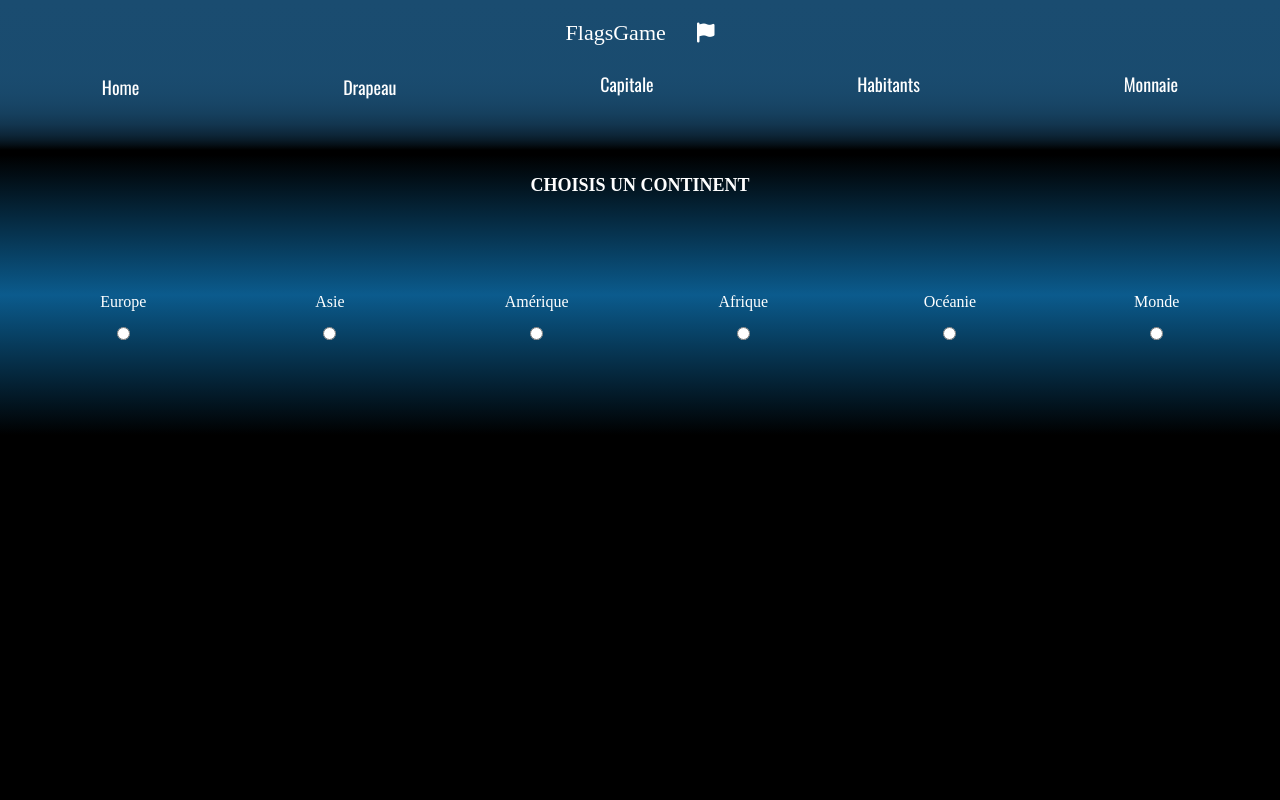
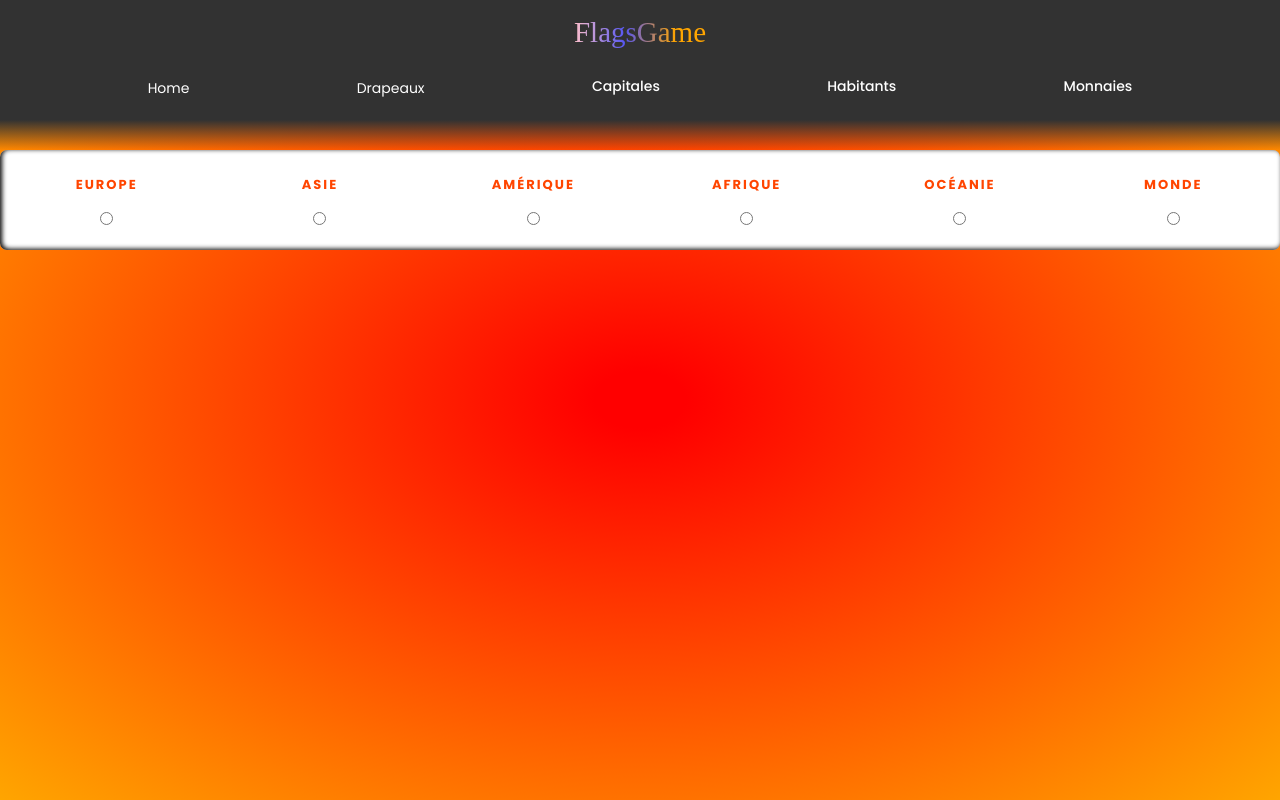
Before and after one commit to Github1234fab/FlagsGameV2, a Vue app in the folder FlagsGameV2/: page /game in a window 1280 px wide. Shown: the top 800 px of the page. Built offline with nearby package versions, Linux system fonts and the light colour scheme; a web font is replaced by a local one.

Commit message:
design ok. Voir fonctions du jeu, bocage fin et éviter deux fois même nom

```diff
--- a/FlagsGameV2/src/assets/style.css
+++ b/FlagsGameV2/src/assets/style.css
@@ -1,10 +1,11 @@
-*{
-    margin: 0px;
-    padding: 0px;
-    box-sizing: border-box;
+* {
+  margin: 0px;
+  padding: 0px;
+  box-sizing: border-box;
 }
 
-body{
-    height: 100vh;
-    font-family: futura;
+body {
+  height: 100vh;
+  font-family: futura;
+  background: radial-gradient(red 5%, orange);
 }
--- a/FlagsGameV2/src/components/HeaderComponent.vue
+++ b/FlagsGameV2/src/components/HeaderComponent.vue
@@ -2,14 +2,14 @@
   <div class="header">
     <div class="logo_container">
       <h1 class="title_header">FlagsGame</h1>
-     <i class="fa-solid fa-flag fa-lg logo"></i>
+     <!-- <i class="fa-solid fa-flag fa-lg logo"></i> -->
     </div>
     <nav>
       <router-link to="/" class="game_menu"> Home</router-link>
-      <router-link to="/game" class="game_menu"> Drapeau</router-link>
-      <h2 class="game_menu">Capitale</h2>
+      <router-link to="/game" class="game_menu"> Drapeaux</router-link>
+      <h2 class="game_menu">Capitales</h2>
       <h2 class="game_menu">Habitants</h2>
-      <h2 class="game_menu">Monnaie</h2>
+      <h2 class="game_menu">Monnaies</h2>
     </nav>
   </div>
 </template>
@@ -22,35 +22,39 @@ body{
 .header {
    height:150px;
   width: 100%;
-  background-color: #1a4c70;
+  background: linear-gradient(to bottom, #323232 80%, transparent);
   display: flex;
   flex-direction: column;
   /* justify-content: space-around; */
   align-items: center;
   align-content: center;
-  background: linear-gradient(to bottom, #1a4c70, 90%,  transparent);
 }
 .title_header {
   color: white;
-  font-size: 22px;
-  margin-top: 20px;
+  font-size: 29px;
+  margin-top: 15px;
+  -webkit-background-clip: text;
+  background-image: linear-gradient(to left, orange 23% , rgb(86, 86, 242), pink );
+  color: transparent;
+
 }
 nav {
-  width: 100%;
+  width: 90%;
   display: flex;
   justify-content: space-around;
 }
 
 .game_menu {
   margin-top: 20px;
-  font-family: oswald;
-  font-size: 18px;
+  font-family: poppins;
+  font-size: 14px;
   color: rgb(255, 255, 255);
   transition: .200s ease-in-out;
+   transform: scale() rotate();
   /* text-shadow: 0px 0px 1px #ffffff;  */
 }
 .game_menu:hover {
- font-size: 20px;
+ transform: scale(1.1) rotate(4deg);
 }
 .logo {
   margin-top: 10px;
--- a/FlagsGameV2/src/views/GameView.vue
+++ b/FlagsGameV2/src/views/GameView.vue
@@ -1,7 +1,7 @@
 <template>
-  <div class="container_game">
+  <!-- <div class="container_game"> -->
   <div class="table_board">
-      <h1>Choisis un continent</h1>
+    <!-- <h1>continents</h1> -->
     <div class="themes">
       <span class="continent"
         >Europe <input @click="findUrl(0)" type="radio" name="continent"
@@ -24,21 +24,30 @@
     </div>
   </div>
   <div class="container_Gaming">
-      <div class="container_gamer" ref="containerGamer">
-        <div class="container_counter" ref="containerCounter">
+    <!-- <div class="container_gamer" ref="containerGamer"> -->
+    <!-- <div class="container_counter" ref="containerCounter">
           <h3 class="counter_title">Points</h3>
           <h3 class="counter">{{ counter }}</h3>
           <h3 class="counter_title">Coups</h3>
           <h3 class="counter">{{ gamePart }} /10</h3>
-          <!-- <p class="resultat" ref="resultat">{{ counter }} points sur 10.</p> -->
           <button ref="newGame" @click="reload" class="new_game">Rejouer ?</button>
+        </div> -->
+
+    <div class="container_div" ref="container_Gaming">
+      <img :src="countryFlag" alt="Image des drapeaux" class="countryFlag" ref="flag" />
+      <!-- <h3 class="question">À quel pays appartient ce drapeau?</h3> -->
+
+      <div class="container_counter" ref="containerCounter">
+        <div class="points">
+          <h3 class="counter_title">Points</h3>
+          <h3 class="counter">{{ counter }}</h3>
         </div>
+        <div class="nbr_of_shot">
+          <h3 class="counter_title">Coups</h3>
+          <h3 class="counter">{{ gamePart }} /10</h3>
 
-        <div class="container_div">
-          <img :src="countryFlag" alt="Image des drapeaux" class="countryFlag" ref="flag" />
-          <h3 class="question">À quel pays appartient ce drapeau?</h3>
-          <div ref="suivant" @click="restartGame" class="next">
-            <i class="fa-solid fa-arrow-right fa-2xl arrow"></i>
+        </div>
+        <button ref="newGame" @click="reload" class="new_game">Rejouer</button>
       </div>
       <div class="container_countries_names" ref="containerQuestionRandom">
         <div @click="reponse" class="countries_names" ref="divRedOne">
@@ -49,7 +58,8 @@
         </div>
         <div @click="reponse" class="countries_names" ref="divGreen">{{ countryName }}</div>
       </div>
-        </div>
+       <div ref="suivant" @click="restartGame" class="next">
+            <i class="fa-solid fa-arrow-right fa-2xl arrow"></i>
           </div>
     </div>
   </div>
@@ -177,7 +187,7 @@ export default {
       this.fetchData()
       this.$refs.flag.classList.add('countryFlag_visible')
       console.log('ok')
-      this.$refs.containerGamer.classList.add('container_gamer_visible')
+      this.$refs.container_Gaming.classList.add('container_div_visible')
     },
     fetchData() {
       axios
@@ -202,61 +212,65 @@ export default {
 </script>
 
 <style>
-.container_game {
-  /* background: radial-gradient(circle, blue, white); */
-  height: 100%;
+/* .container_game {
+  height: 100vh;
+  width: 100%;
   display: flex;
   flex-direction: column;
-  align-items: center;
-  margin-top: 5px;
+  background:linear-gradient(to bottom, transparent 20%, white);
+  margin: 0 10px;
+} */
+.container_Gaming {
+  height: 100vh;
 }
 .container_counter {
-  height: 250px;
-  width: 100px;
+  margin-top: 20px;
+  width: 400px;
   border-radius: 10px;
   display: flex;
+  align-items: center;
+  justify-content: space-around;
+}
+.container_countries_names {
+  display: flex;
   flex-direction: column;
-  align-items: center;
-  justify-content: space-between;
-  position: absolute;
-  left: 560px;
-  top: 20px;
-}
-
-.container_countries_names {
-  margin-top: 40px;
-  display: flex;
-  height: 50px;
-  gap: 10px;
+  gap: 20px;
   align-items: center;
   align-content: center;
   justify-content: center;
   width: 600px;
+  height: 30%;
 }
 .container_gamer {
   visibility: hidden;
 }
 .container_gamer_visible {
   visibility: visible;
-  margin-top: 10px;
   display: flex;
   flex-direction: column;
   background-color: white;
-  align-items: center;
-  align-content: center;
-  border-radius: 15px;
-  height: 500px;
-  width: 700px;
-  position: relative;
-  border: solid rgb(137, 165, 237) 10px;
-  box-shadow: 1px 1px 5px grey;
+  border-radius: 7px;
+  height: 100vh;
+  width: 100%;
+  box-shadow: 2px -1px 5px black inset;
 }
 
+/* position: absolute;
+  left: 800px;
+  top: 60px;
+} */
+
 .container_div {
+   visibility:hidden ;
+}
+.container_div_visible {
+  margin-top: 20px;
   display: flex;
   flex-direction: column;
   align-items: center;
-  padding: 20px;
+  justify-content: space-around;
+  height: 850px;
+  visibility: visible;
 }
 
 .counter {
@@ -264,15 +278,15 @@ export default {
   align-items: center;
   justify-content: center;
   font-size: 18px;
-  color: rgb(53, 51, 51);
-  /* border: solid 1px rgb(110, 106, 106); */
+  color: rgb(255, 255, 255);
+  border: solid 2px white;
   padding: 10px;
   border-radius: 10px;
   background-color: transparent;
   width: 100px;
-  height: 50px;
+  height: 100px;
   padding: 20px;
-  box-shadow: 1px 1px 5px grey;
+  box-shadow: 1px 1px 5px rgb(30, 30, 30);
 }
 .counter_title {
   color: rgb(51, 51, 49);
@@ -298,21 +312,16 @@ export default {
   box-shadow: 1px 1px 6px 0px rgb(69, 64, 64) inset;
 }
 .countryFlag {
-  /* height: 200px;
-  width: 240px; */
-  box-shadow: 1px 1px 6px 0px rgb(69, 64, 64);
-  border-radius: 2px;
-  margin-bottom: 20px;
-  margin-top: 20px;
   visibility: hidden;
 }
 .countryFlag_visible {
-  height: 220px;
-  width: 320px;
+  height: 270px;
+  width: 350px;
   box-shadow: 1px 1px 6px 0px rgb(69, 64, 64);
   border-radius: 2px;
-  margin-bottom: 20px;
-  margin-top: 20px;
+  border: solid white 3px;
+  /* margin-bottom: 20px;
+  margin-top: 20px; */
   visibility: visible;
 }
 .input {
@@ -371,38 +380,41 @@ export default {
   visibility: hidden;
 }
 .new_game_visible {
+  margin-top: 10px;
   visibility: visible;
   background-color: rgb(38, 38, 80);
   color: rgb(255, 255, 255);
   border-radius: 10px;
   box-shadow: 1px 1px 4px 0px rgb(4, 4, 4);
-  height: 60px;
+  height: 120px;
+  width: 120px;
   border: none;
   transition: visibility 2s ease-in;
   font-size: 18px;
+  padding: 20px;
+  border: solid white 2px;
 }
 .table_board {
-  background: linear-gradient(to top, transparent, rgb(11, 91, 141), transparent);
-  /* background: linear-gradient(to left, rgb(178, 180, 29), 10%, rgb(190, 190, 70)); */
+  background-color: white;
+  box-shadow: 2px -1px 5px black inset;
   display: flex;
   flex-direction: column;
-  align-content: center;
   align-items: center;
   justify-content: space-around;
-  width: 100%;
-  padding: 20px;
-  /* border-radius: 15px; */
-  /* box-shadow: 1px 1px 5px grey; */
+  padding-top: 30px;
+  padding-bottom: 40px;
+  /* border: solid 1px orange; */
+  border-radius: 7px;
 }
 .table_board h1 {
   color: white;
-  font-size: 18px;
+  font-size: 14px;
   text-transform: uppercase;
   font-weight: bold;
 }
 .themes {
   margin-top: 10px;
-  height: 200px;
+  height: 20px;
   width: 100%;
   display: flex;
   justify-content: space-around;
@@ -411,7 +423,8 @@ export default {
   margin-right: 220px;
 }
 .continent {
-  color: white;
+  color: orangered;
+  font-size: 13px;
   height: 50px;
   width: 100px;
   display: flex;
@@ -419,13 +432,15 @@ export default {
   flex-direction: column;
   align-items: center;
   align-content: center;
+  font-family: poppins;
+  letter-spacing: 2px;
+  text-transform: uppercase;
+  font-weight: 700;
 }
 .next {
   color: rgb(117, 217, 16);
-  width: 50px;
-  height: 50px;
-  padding: 10px;
-  margin-bottom: 5px;
+  width: 60px;
+  height: 60px;
   font-size: 14px;
   border-radius: 50%;
   border: 1px solid rgb(53, 50, 50);
@@ -434,14 +449,9 @@ export default {
   align-items: center;
   align-content: center;
   justify-content: center;
-  gap: 10px;
-  margin-top: 10px;
-  position: absolute;
-  top: 290px;
-  left: 590px;
-  box-shadow: 1px 1px 5px grey;
+  box-shadow: 1px 1px 5px rgb(23, 23, 23);
 }
 .arrow {
-  color: rgb(117, 217, 16);
+color: white;
 }
 </style>
--- a/FlagsGameV2/src/views/HomeView.vue
+++ b/FlagsGameV2/src/views/HomeView.vue
@@ -2,7 +2,7 @@
   <div class="container_homePage">
 
     <div class="title"></div>
-    <h1>Connais-tu ce monde?</h1>
+    <!-- <h1>Connais-tu ce monde?</h1> -->
   </div>
   <!-- <div class="container_flags">
     <div v-for="(infos, index) in flags" :key="index">
```
Lines whose indentation alone changed are shown as unchanged.
